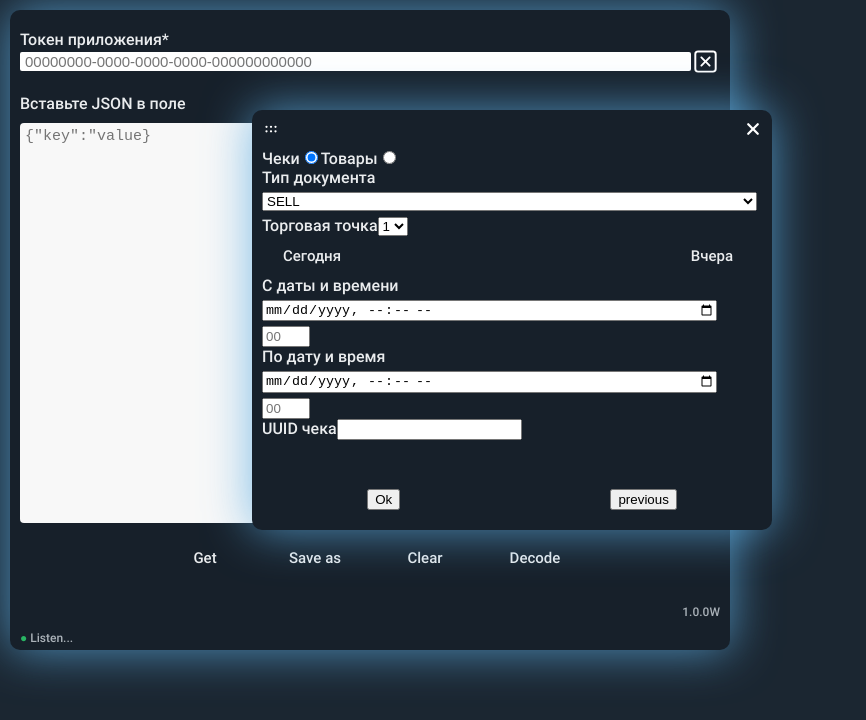
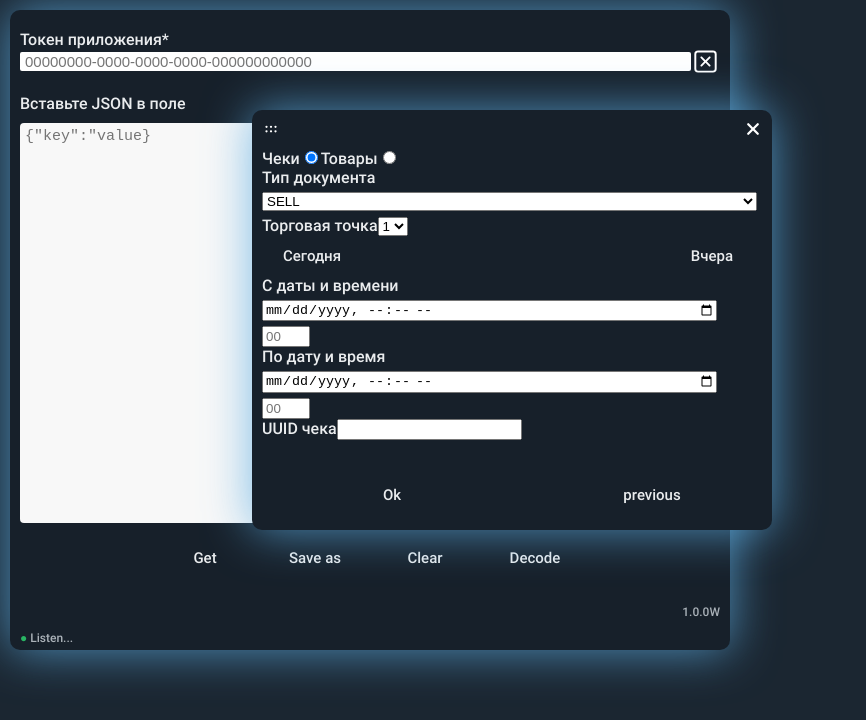
Before and after one commit to FirstEncounter3/GR3, a React app: page / in a window 1280 px wide. Both pictures are taken after a click on the button "Get". Shown: the top 720 px of the page, without its empty margins (0-866 px from the left). Built offline with nearby package versions, Linux system fonts and the light colour scheme.

Commit message:
add tooltip

```diff
--- a/src/components/ModalMainButtons/ModalMainButtons.jsx
+++ b/src/components/ModalMainButtons/ModalMainButtons.jsx
@@ -5,8 +5,8 @@ import './ModalMainButtons.css'
 const ModalMainButtons = () => {
     return (
         <div className='main-button-wrapper'>
-            <button className='make-request-button'>Ok</button>
-            <button className='retun-button'>previous</button>
+            <button className='buttons' title='Выполнить запрос с указанными параметрами'>Ok</button>
+            <button className='buttons' title='Вернуть параметры предыдущего успешного запроса'>previous</button>
         </div>
     )
 }
```
